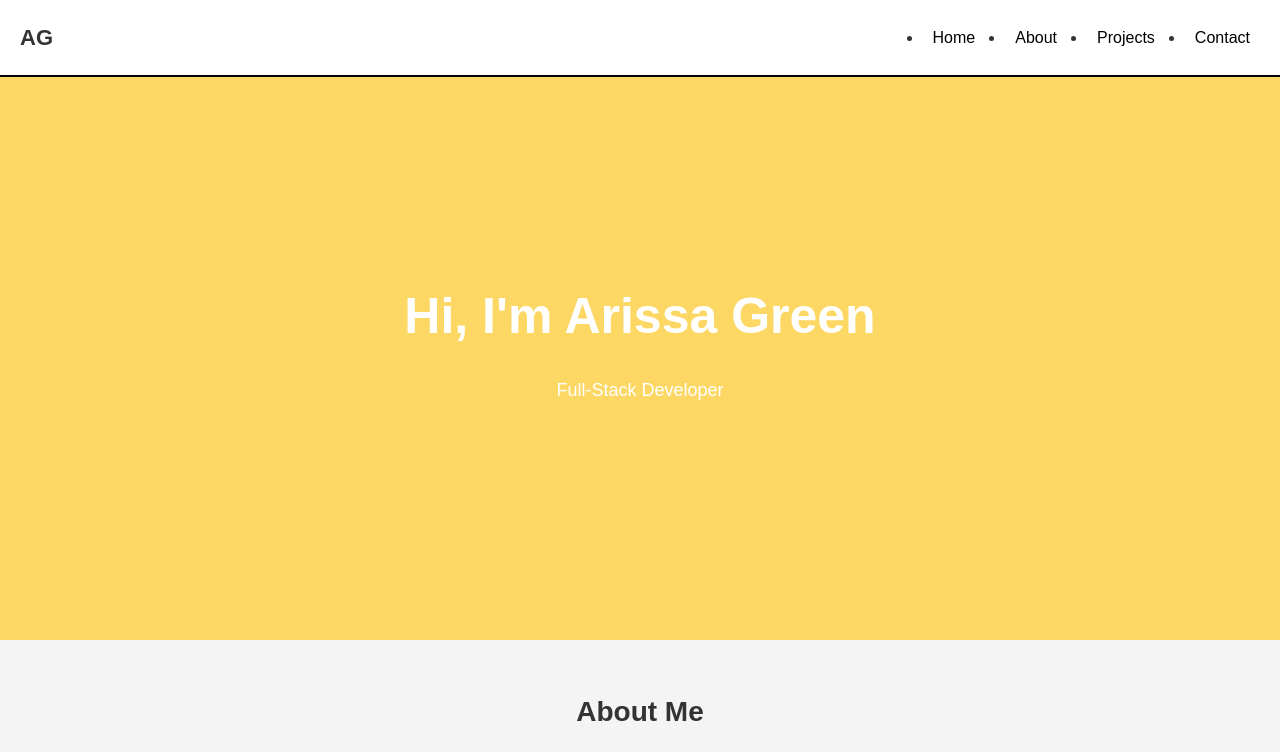
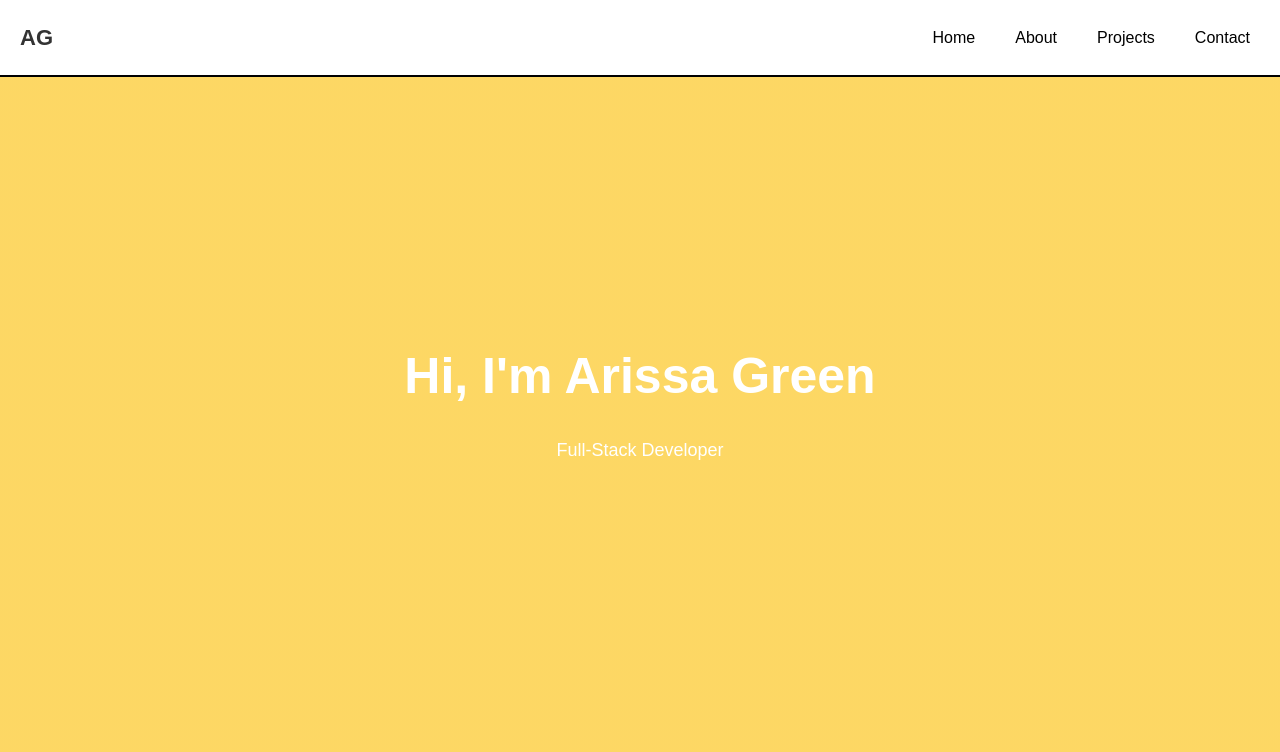
Before and after one commit to arigree/portfolio_one, a website with bundled scripts: page index.html in a window 1280 px wide. Shown: the top 752 px of the page. Built offline with nearby package versions, Linux system fonts and the light colour scheme; files whose address does not match are found by name.

Commit message:
fixed linkedin url and some styling issues

```diff
--- a/scss/structure.scss
+++ b/scss/structure.scss
@@ -62,6 +62,10 @@
     position: relative;
     padding: 5px 10px;
   }
+  ul{
+    text-decoration: none;
+    list-style-type: none;
+  }
 
   nav .nav-links a:hover,
   nav .nav-links a.active {
@@ -73,7 +77,7 @@
     display: flex;
     justify-content: center;
     align-items: center;
-    height: 80vh;
+    height: 95vh;
     background-image: linear-gradient(
         rgba(255, 208, 64, 0.8),
         rgba(255, 208, 64, 0.8)
```
Also changed, not shown: README.md, app/app.js (line endings or trailing spaces), css/styles.css.
